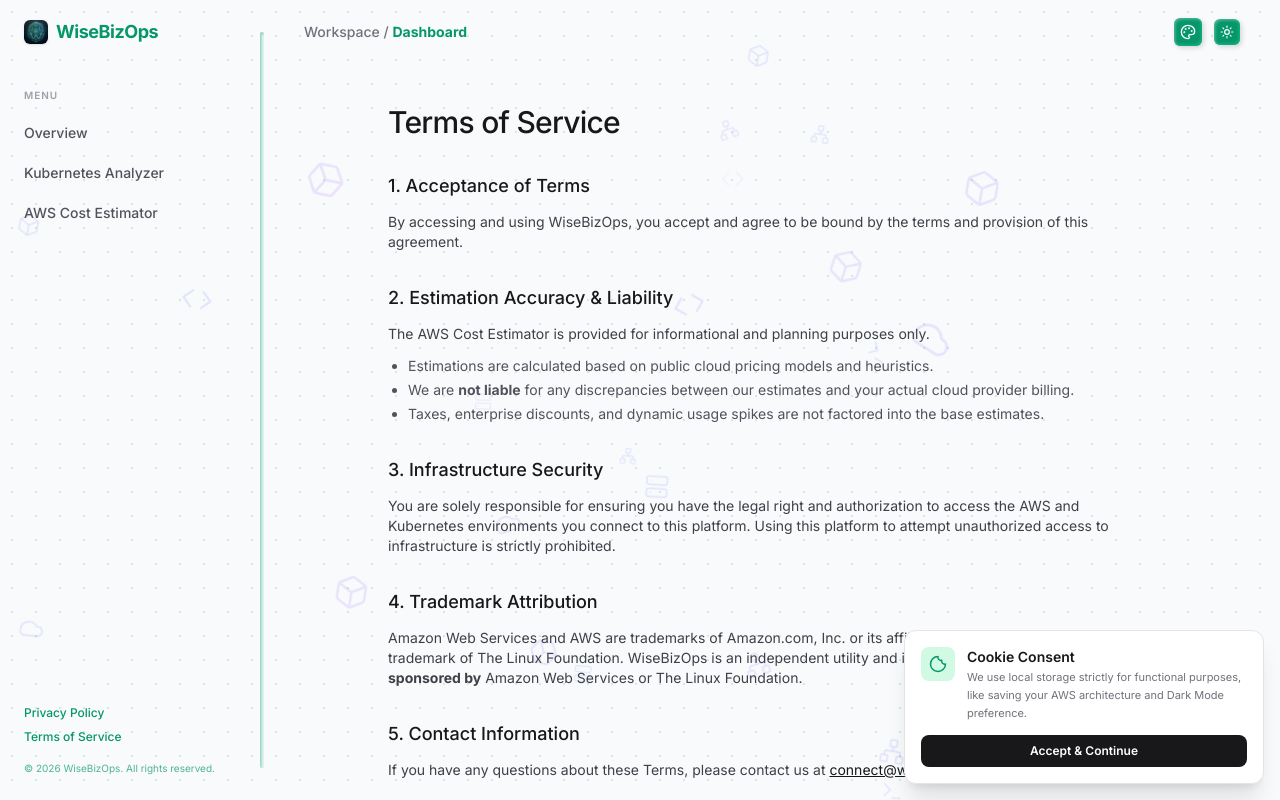
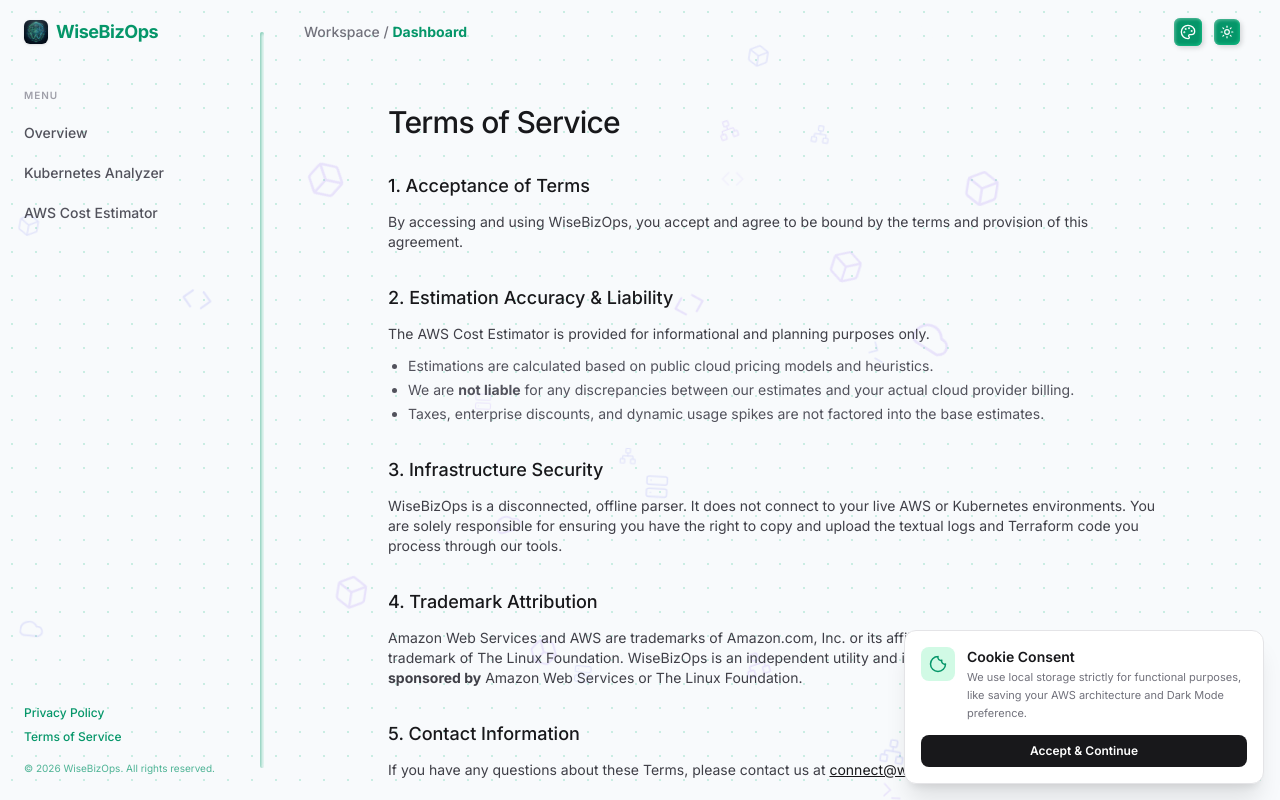
Before and after one commit to Adithya-Meda/wisebizops, a Next.js app: page /terms in a window 1280 px wide. Built offline with nearby package versions, Linux system fonts and the light colour scheme.

Commit message:
docs: update terms of service to clarify the disconnected offline parser nature of the app

```diff
--- a/src/app/terms/page.tsx
+++ b/src/app/terms/page.tsx
@@ -23,7 +23,7 @@
 
         <section className="space-y-3">
           <h2 className="text-lg font-medium text-zinc-900 dark:text-zinc-100 transition-colors">3. Infrastructure Security</h2>
-          <p>You are solely responsible for ensuring you have the legal right and authorization to access the AWS and Kubernetes environments you connect to this platform. Using this platform to attempt unauthorized access to infrastructure is strictly prohibited.</p>
+          <p>WiseBizOps is a disconnected, offline parser. It does not connect to your live AWS or Kubernetes environments. You are solely responsible for ensuring you have the right to copy and upload the textual logs and Terraform code you process through our tools.</p>
         </section>
 
         <section className="space-y-3">
```
